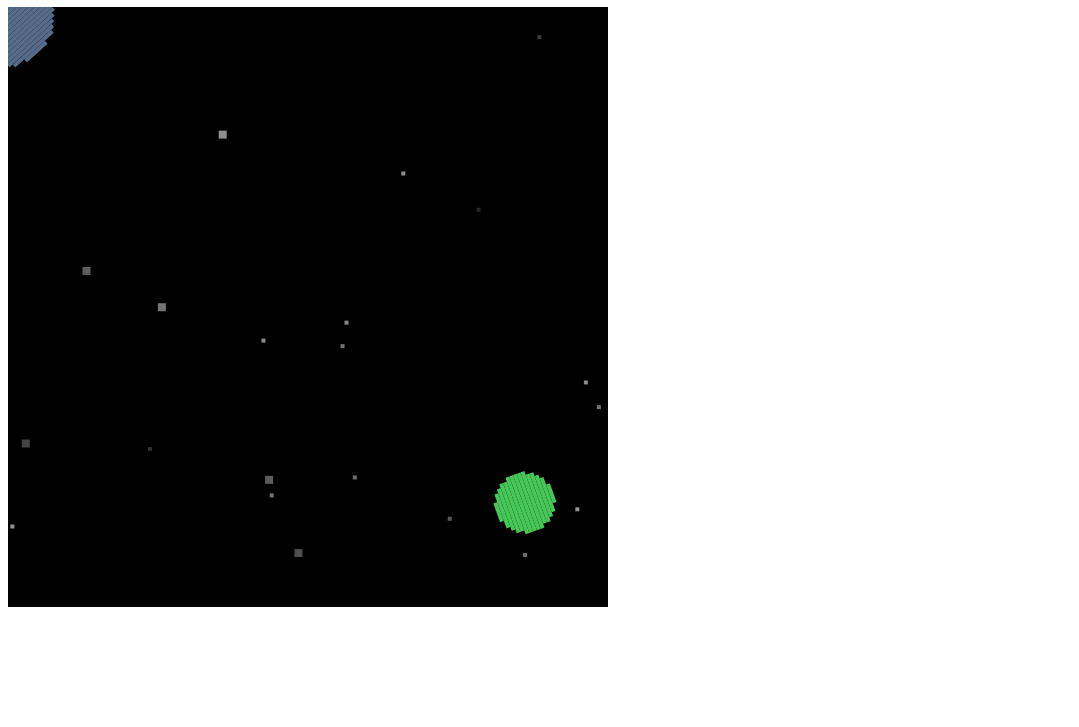
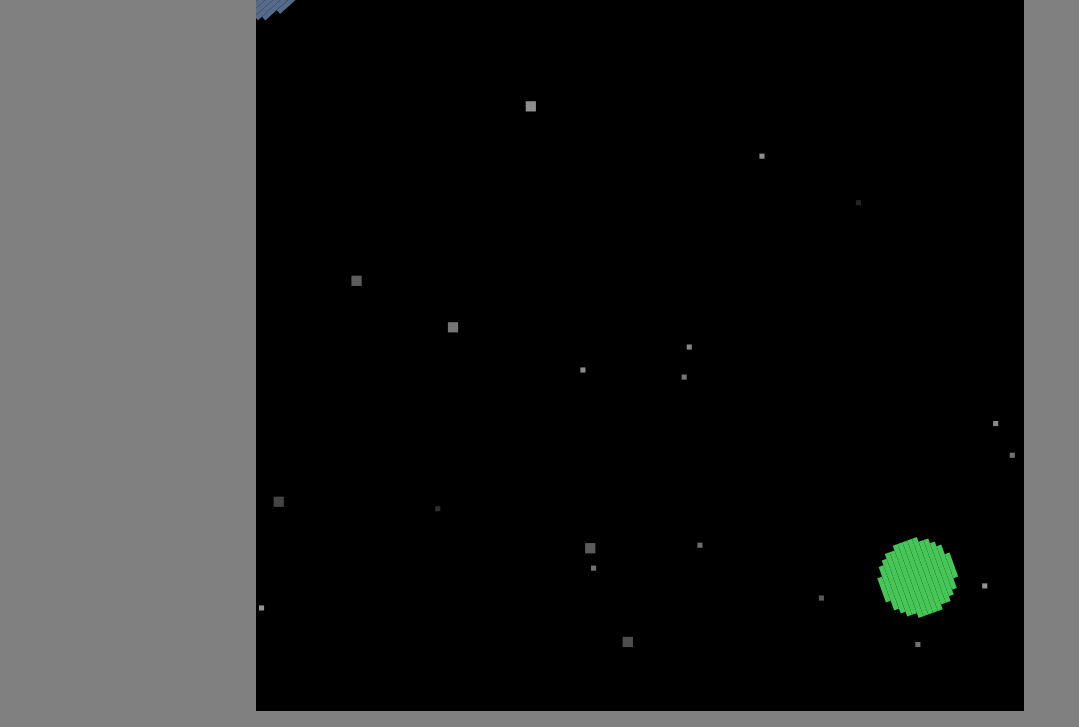
Before and after one commit to ckolin/space-wallaby, a plain HTML site: page index.html in a window 1280 px wide. Shown: the part 73-800 px from the top of the page, without its empty margins (0-1079 px from the left). Drawn offline with Linux system fonts and the light colour scheme.

Commit message:
Resize canvas with window

```diff
--- a/index.html
+++ b/index.html
@@ -7,7 +7,6 @@
 	<link rel="stylesheet" href="style.css">
 </head>
 <body>
-	<h1>space wallaby</h1>
 	<canvas id="canvas"></canvas>
 	<script src="vec.js"></script>
 	<script src="script.js"></script>
--- a/script.js
+++ b/script.js
@@ -223,13 +223,20 @@ const draw = () => {
     requestAnimationFrame(draw);
 };
 
-const resize = () => {
-    canvas.width = canvas.height = 600;
-    ctx.imageSmoothingEnabled = false;
-};
-
+// Pause
 window.addEventListener("blur", () => paused = true);
 window.addEventListener("focus", () => paused = false);
 
+// Canvas resizing
+const resize = () => {
+    const unit = 64;
+    const size = Math.min(Math.floor(Math.min(window.innerWidth, window.innerHeight) / unit), 12);
+    canvas.width = canvas.height = size * unit;
+    canvas.style.left = `${(window.innerWidth - canvas.width) / 2}px`;
+    canvas.style.top = `${(window.innerHeight - canvas.height) / 2}px`;
+    ctx.imageSmoothingEnabled = false;
+};
+window.addEventListener("resize", resize);
 resize();
+
 draw();
--- a/style.css
+++ b/style.css
@@ -1,4 +1,9 @@
 body {
-	color: black;
-	background-color: white;
+	color: white;
+	background-color: gray;
+	margin: 0;
 }
+
+canvas {
+	position: absolute;
+}
```
